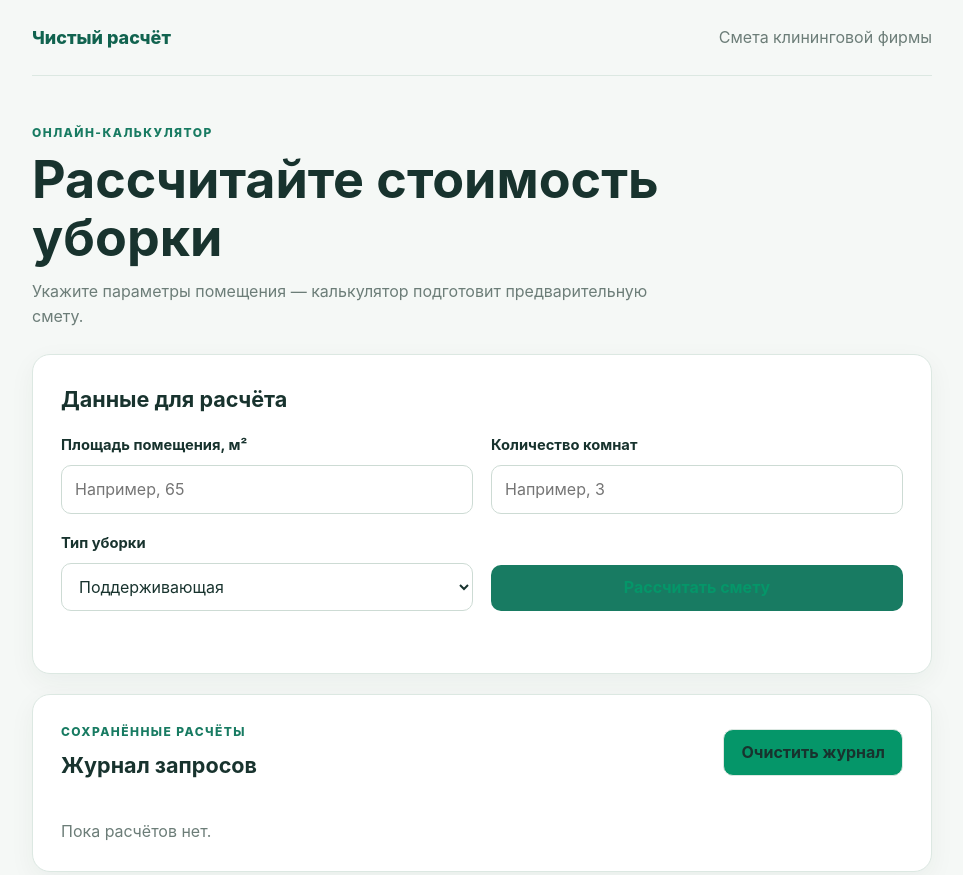
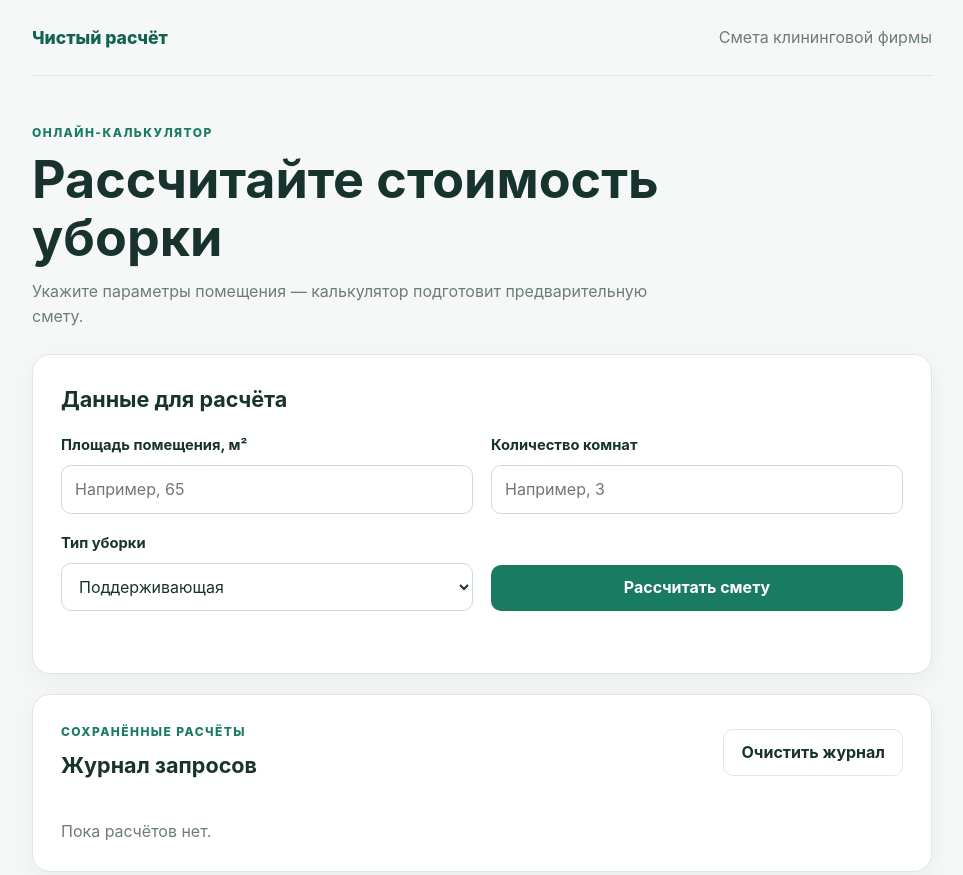
Before and after one commit to voktorvolk-ops/calc-project, a plain HTML site: page index.html in a window 1280 px wide. Shown: the top 875 px of the page, without its empty margins (158-1121 px from the left). Drawn offline with Linux system fonts and the light colour scheme.

Commit message:
Update style.css

```diff
--- a/style.css
+++ b/style.css
@@ -37,7 +37,7 @@ body {
 
 .logo {
   color: var(--green-dark);
-  font-size: 18px;
+  font-size: 1.1rem;
   font-weight: 800;
   text-decoration: none;
 }
@@ -102,9 +102,9 @@ input:focus, select:focus {
   cursor: pointer;
 }
 
-.button-primary { background: var(--green); color: #059669; }
+.button-primary { background: var(--green); color: #fff; }
 .button-primary:hover { background: var(--green-dark); }
-.button-secondary { border: 1px solid var(--line); background: #059669; color: var(--ink); }
+.button-secondary { border: 1px solid var(--line); background: #fff; color: var(--ink); }
 .button-secondary:hover { background: var(--mint); }
 
 form > .button { align-self: end; }
```
